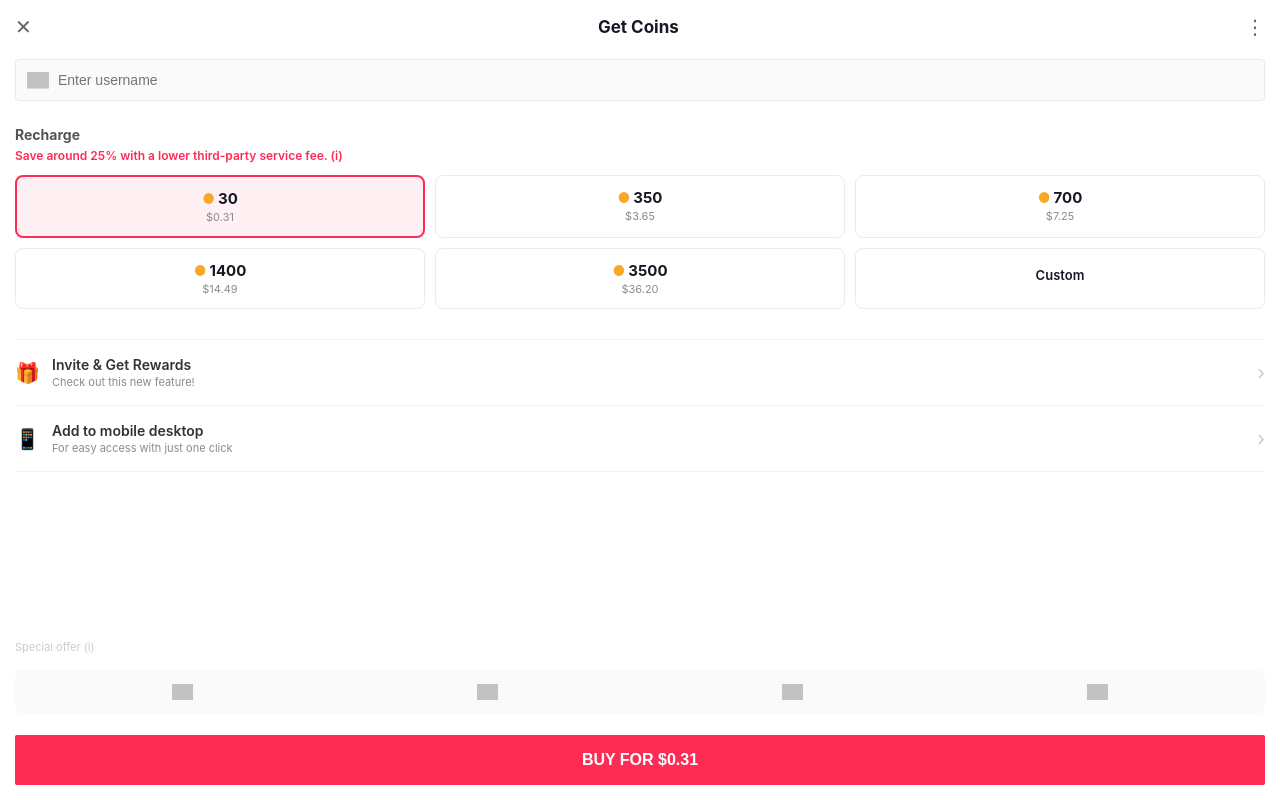
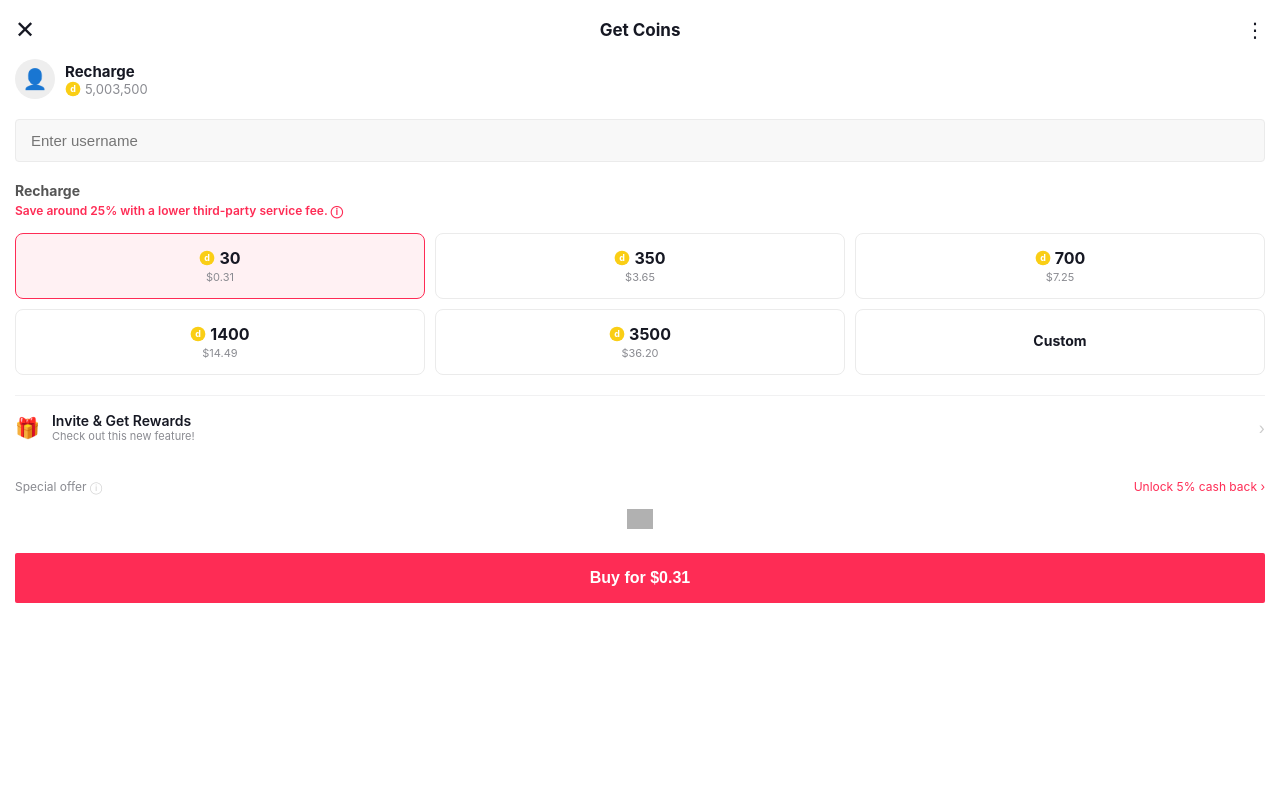
Before and after one commit to growchampionship-cell/Tik11, a plain HTML site: page index.html in a window 1280 px wide. Drawn offline with Linux system fonts and the light colour scheme; grey boxes are pictures that could not be loaded.

Commit message:
Update index.html

```diff
--- a/index.html
+++ b/index.html
@@ -3,158 +3,178 @@
 <head>
     <meta charset="UTF-8">
     <meta name="viewport" content="width=device-width, initial-scale=1.0">
-    <title>TikTok Coin Recharge - Full Page</title>
+    <title>TikTok Recharge</title>
     <style>
-        :root { --primary-red: #fe2c55; --bg-gray: #f8f8f8; --border-gray: #ebebeb; --text-gray: #8a8b91; }
-        body { font-family: -apple-system, sans-serif; background-color: white; margin: 0; padding: 15px; display: flex; flex-direction: column; height: 100vh; color: #161823; box-sizing: border-box; }
+        :root { --tiktok-red: #fe2c55; --coin-gold: #face15; --text-gray: #8a8b91; --soft-bg: #f8f8f8; }
+        body { font-family: -apple-system, system-ui, sans-serif; margin: 0; padding: 15px; background: #fff; color: #161823; overflow-x: hidden; }
 
-        /* HEADER (X-Title-⋮) */
-        .header { display: flex; justify-content: space-between; align-items: center; padding-bottom: 20px; }
-        .header h1 { font-size: 17px; margin: 0; font-weight: 700; }
-        .icon-btn { font-size: 20px; color: #666; cursor: pointer; }
+        /* Nav Header */
+        .nav { display: flex; justify-content: space-between; align-items: center; padding-bottom: 10px; }
+        .nav-title { font-size: 17px; font-weight: 700; }
+        .close-btn { font-size: 24px; cursor: pointer; color: #161823; }
 
-        /* USERNAME INPUT */
-        .user-input-container { position: relative; margin-bottom: 25px; }
-        .user-icon { position: absolute; left: 12px; top: 50%; transform: translateY(-50%); width: 22px; opacity: 0.6; }
-        .username-input { width: 100%; padding: 12px 12px 12px 42px; border: 1px solid var(--border-gray); border-radius: 4px; font-size: 14px; box-sizing: border-box; background-color: #fafafa; }
+        /* Real TikTok Coin SVG */
+        .tk-coin { width: 16px; height: 16px; vertical-align: middle; margin-right: 4px; }
 
-        /* RECHARGE TITLE & PROMO */
-        .recharge-section-title { font-weight: 700; font-size: 14px; margin-bottom: 5px; color: #555; }
-        .promo-text { color: var(--primary-red); font-size: 12px; margin-bottom: 12px; display: block; font-weight: 600; }
+        /* Top Balance Header (from image 3164) */
+        .balance-header { display: flex; align-items: center; gap: 10px; margin-bottom: 15px; padding: 5px 0; }
+        .tk-avatar { width: 40px; height: 40px; border-radius: 50%; background: #eee; display: flex; align-items: center; justify-content: center; font-size: 20px; }
+        .balance-info b { font-size: 15px; display: block; }
+        .balance-info span { font-size: 13px; color: var(--text-gray); display: flex; align-items: center; }
 
-        /* COIN GRID (3x2) */
-        .grid { display: grid; grid-template-columns: repeat(3, 1fr); gap: 10px; margin-bottom: 30px; }
-        .item { border: 1px solid var(--border-gray); border-radius: 8px; padding: 12px; text-align: center; cursor: pointer; transition: 0.2s; position: relative; }
-        .item:hover { border-color: var(--primary-red); background-color: #fff1f3; }
-        .item.active { border: 2px solid var(--primary-red); background-color: #fff1f3; }
-        .coin-icon { color: #f9a825; font-size: 14px; margin-right: 3px; }
-        .item-amt { font-weight: bold; font-size: 15px; display: flex; align-items: center; justify-content: center; }
-        .item-price { color: var(--text-gray); font-size: 11px; margin-top: 2px; }
+        /* Input Area */
+        .user-box { position: relative; margin-bottom: 20px; }
+        .user-input { width: 100%; padding: 12px 15px; border: 1px solid #ebebeb; border-radius: 4px; background: var(--soft-bg); box-sizing: border-box; font-size: 15px; outline: none; }
 
-        /* Custom item alignment */
-        .item-custom { font-size: 13px; font-weight: 600; color: #161823; margin-top: 6px; }
+        /* Recharge Labels */
+        .section-label { font-weight: 700; font-size: 14px; margin-bottom: 4px; color: #555; }
+        .promo-red { color: var(--tiktok-red); font-size: 12px; margin-bottom: 15px; font-weight: 600; }
 
-        /* MENU ITEMS (Invite, Add to Desktop) */
-        .menu-row { display: flex; align-items: center; padding: 16px 0; border-top: 1px solid #f1f1f2; cursor: pointer; }
-        .menu-row.last { border-bottom: 1px solid #f1f1f2; margin-bottom: auto; } /* margin-bottom auto pushes everything below down */
-        .menu-icon { font-size: 20px; margin-right: 15px; color: #666; width: 22px; text-align: center; }
-        .menu-main { flex: 1; }
-        .menu-title { font-size: 14px; font-weight: 600; color: #333; }
-        .menu-sub { font-size: 11px; color: var(--text-gray); margin-top: 2px; }
-        .menu-arrow { color: #ccc; font-size: 20px; }
+        /* Grid */
+        .coin-grid { display: grid; grid-template-columns: repeat(3, 1fr); gap: 10px; margin-bottom: 20px; }
+        .coin-card { border: 1px solid #ebebeb; border-radius: 8px; padding: 14px 4px; text-align: center; cursor: pointer; transition: 0.2s; background: #fff; }
+        .coin-card.active { border: 1.5px solid var(--tiktok-red); background: #fff1f3; }
+        .coin-val { font-weight: 700; font-size: 16px; margin-bottom: 2px; display: flex; align-items: center; justify-content: center; }
+        .coin-price { color: var(--text-gray); font-size: 11px; }
 
-        /* BOTTOM SECTION (Payment + Button) */
-        .bottom-bar { margin-top: auto; padding-top: 20px; }
-        .special-offer { font-size: 11px; color: #ccc; text-align: left; margin-bottom: 15px; }
-        .payment-methods { display: flex; justify-content: space-around; padding: 15px; background: #fafafa; border-radius: 8px; margin-bottom: 20px; }
-        .payment-methods img { height: 16px; opacity: 0.6; }
-        .main-buy-btn { width: 100%; background: var(--primary-red); color: white; border: none; padding: 16px; border-radius: 2px; font-weight: bold; font-size: 16px; cursor: pointer; text-transform: uppercase; }
+        /* Menu Rows */
+        .row { display: flex; align-items: center; padding: 16px 0; border-top: 1px solid #f1f1f2; cursor: pointer; }
+        .row-icon { font-size: 20px; margin-right: 12px; }
+        .row-content { flex: 1; }
+        .row-title { font-size: 14px; font-weight: 600; }
+        .row-sub { font-size: 11px; color: var(--text-gray); }
 
-        /* MODAL (Custom Popup) */
-        .overlay { display: none; position: fixed; top: 0; left: 0; width: 100%; height: 100%; background: rgba(0,0,0,0.5); z-index: 100; justify-content: center; align-items: center; }
-        .modal { background: white; padding: 25px; border-radius: 12px; width: 80%; max-width: 320px; text-align: center; }
-        .modal input { width: 100%; padding: 12px; margin: 15px 0; border: 1px solid #ddd; border-radius: 4px; text-align: center; font-size: 16px; outline: none; box-sizing: border-box; }
-        .modal input:focus { border-color: var(--primary-red); }
-        .modal-btn { background: var(--primary-red); color: white; border: none; padding: 12px; border-radius: 4px; width: 100%; font-weight: bold; cursor: pointer; }
-        .cancel-btn { background: none; border: none; color: gray; margin-top: 10px; cursor: pointer; font-size: 12px; }
+        /* Footer Buy Section */
+        .footer { margin-top: auto; padding-top: 20px; text-align: center; }
+        .special-offer { font-size: 12px; color: var(--text-gray); margin-bottom: 15px; text-align: left; }
+        .payment-img { width: 100%; max-width: 250px; margin-bottom: 15px; opacity: 0.8; }
+        .buy-btn { width: 100%; background: var(--tiktok-red); color: white; border: none; padding: 16px; border-radius: 2px; font-weight: bold; font-size: 16px; cursor: pointer; }
+
+        /* Custom Popup */
+        .overlay { display: none; position: fixed; top: 0; left: 0; width: 100%; height: 100%; background: rgba(0,0,0,0.6); z-index: 100; justify-content: center; align-items: center; }
+        .modal { background: white; padding: 25px; border-radius: 12px; width: 85%; max-width: 320px; text-align: center; }
+        .modal input { width: 100%; padding: 15px; margin: 15px 0; border: 1px solid #ddd; border-radius: 8px; text-align: center; font-size: 20px; font-weight: bold; }
     </style>
 </head>
 <body>
 
-<div class="header">
-    <span class="icon-btn">✕</span>
-    <h1>Get Coins</h1>
-    <span class="icon-btn">⋮</span>
+    <div class="nav">
+        <span class="close-btn">✕</span>
+        <span class="nav-title">Get Coins</span>
+        <span style="font-size: 20px;">⋮</span>
     </div>
 
-<div class="user-input-container">
-    <img src="https://img.icons8.com/ios-filled/50/666666/user-male-circle.png" class="user-icon" alt="User">
-    <input type="text" id="targetUser" class="username-input" placeholder="Enter username">
+    <div class="balance-header">
+        <div class="tk-avatar">👤</div>
+        <div class="balance-info">
+            <b>Recharge</b>
+            <span>
+                <svg class="tk-coin" viewBox="0 0 50 50"><circle cx="25" cy="25" r="23" fill="#face15"/><text x="50%" y="50%" text-anchor="middle" fill="#fff" font-weight="bold" font-size="28px" dy=".3em">d</text></svg>
+                5,003,500
+            </span>
+        </div>
     </div>
 
-<div class="recharge-section-title">Recharge</div>
-<span class="promo-text">Save around 25% with a lower third-party service fee. (i)</span>
-
-<div class="grid">
-    <div class="item active" onclick="selectCard(this, 30, 0.31)"><div class="item-amt"><span class="coin-icon">●</span>30</div><div class="item-price">$0.31</div></div>
-    <div class="item" onclick="selectCard(this, 350, 3.65)"><div class="item-amt"><span class="coin-icon">●</span>350</div><div class="item-price">$3.65</div></div>
-    <div class="item" onclick="selectCard(this, 700, 7.25)"><div class="item-amt"><span class="coin-icon">●</span>700</div><div class="item-price">$7.25</div></div>
-    <div class="item" onclick="selectCard(this, 1400, 14.49)"><div class="item-amt"><span class="coin-icon">●</span>1400</div><div class="item-price">$14.49</div></div>
-    <div class="item" onclick="selectCard(this, 3500, 36.20)"><div class="item-amt"><span class="coin-icon">●</span>3500</div><div class="item-price">$36.20</div></div>
-    <div class="item" onclick="showPopup()"><div class="item-custom">Custom</div></div>
+    <div class="user-box">
+        <input type="text" id="userInput" class="user-input" placeholder="Enter username">
     </div>
 
-<div class="menu-row">
-    <span class="menu-icon">🎁</span>
-    <div class="menu-main"><div class="menu-title">Invite & Get Rewards</div><div class="menu-sub">Check out this new feature!</div></div>
-    <span class="menu-arrow">›</span>
+    <div class="section-label">Recharge</div>
+    <div class="promo-red">Save around 25% with a lower third-party service fee. ⓘ</div>
+
+    <div class="coin-grid">
+        <div class="coin-card active" onclick="sel(this, 30, 0.31)">
+            <div class="coin-val">
+                <svg class="tk-coin" viewBox="0 0 50 50"><circle cx="25" cy="25" r="23" fill="#face15"/><text x="50%" y="50%" text-anchor="middle" fill="#fff" font-weight="bold" font-size="28px" dy=".3em">d</text></svg>
+                30
             </div>
-<div class="menu-row last">
-    <span class="menu-icon">📱</span>
-    <div class="menu-main"><div class="menu-title">Add to mobile desktop</div><div class="menu-sub">For easy access with just one click</div></div>
-    <span class="menu-arrow">›</span>
+            <div class="coin-price">$0.31</div>
+        </div>
+        <div class="coin-card" onclick="sel(this, 350, 3.65)">
+            <div class="coin-val">
+                <svg class="tk-coin" viewBox="0 0 50 50"><circle cx="25" cy="25" r="23" fill="#face15"/><text x="50%" y="50%" text-anchor="middle" fill="#fff" font-weight="bold" font-size="28px" dy=".3em">d</text></svg>
+                350
+            </div>
+            <div class="coin-price">$3.65</div>
+        </div>
+        <div class="coin-card" onclick="sel(this, 700, 7.25)">
+            <div class="coin-val">
+                <svg class="tk-coin" viewBox="0 0 50 50"><circle cx="25" cy="25" r="23" fill="#face15"/><text x="50%" y="50%" text-anchor="middle" fill="#fff" font-weight="bold" font-size="28px" dy=".3em">d</text></svg>
+                700
+            </div>
+            <div class="coin-price">$7.25</div>
+        </div>
+        <div class="coin-card" onclick="sel(this, 1400, 14.49)">
+            <div class="coin-val">
+                <svg class="tk-coin" viewBox="0 0 50 50"><circle cx="25" cy="25" r="23" fill="#face15"/><text x="50%" y="50%" text-anchor="middle" fill="#fff" font-weight="bold" font-size="28px" dy=".3em">d</text></svg>
+                1400
+            </div>
+            <div class="coin-price">$14.49</div>
+        </div>
+        <div class="coin-card" onclick="sel(this, 3500, 36.20)">
+            <div class="coin-val">
+                <svg class="tk-coin" viewBox="0 0 50 50"><circle cx="25" cy="25" r="23" fill="#face15"/><text x="50%" y="50%" text-anchor="middle" fill="#fff" font-weight="bold" font-size="28px" dy=".3em">d</text></svg>
+                3500
+            </div>
+            <div class="coin-price">$36.20</div>
+        </div>
+        <div class="coin-card" onclick="openModal()">
+            <div class="coin-val" style="margin-top: 8px; font-size: 14px;">Custom</div>
+        </div>
     </div>
 
-<div class="bottom-bar">
-    <div class="special-offer">Special offer (i)</div>
-    <div class="payment-methods">
-        <img src="https://img.icons8.com/color/48/visa.png" alt="Visa">
-        <img src="https://img.icons8.com/color/48/mastercard.png" alt="Mastercard">
-        <img src="https://img.icons8.com/color/48/paypal.png" alt="PayPal">
-        <img src="https://img.icons8.com/color/48/google-pay.png" alt="GPay">
+    <div class="row">
+        <span class="row-icon">🎁</span>
+        <div class="row-content">
+            <div class="row-title">Invite & Get Rewards</div>
+            <div class="row-sub">Check out this new feature!</div>
         </div>
-    <button class="main-buy-btn" id="finalBuyBtn" onclick="processTransfer()">Buy for $0.31</button>
+        <span style="color:#ccc">›</span>
     </div>
 
-<div class="overlay" id="customPopup">
+    <div class="footer">
+        <div class="special-offer">Special offer <span style="color:#ccc">ⓘ</span> <span style="float:right; color:var(--tiktok-red)">Unlock 5% cash back ›</span></div>
+        <img src="https://upload.wikimedia.org/wikipedia/commons/b/b5/PayPal.svg" class="payment-img" style="height:20px; width:auto; margin-bottom:20px;" alt="Payments">
+        <button id="buyBtn" class="buy-btn" onclick="finish()">Buy for $0.31</button>
+    </div>
+
+    <div class="overlay" id="modal">
         <div class="modal">
+            <svg class="tk-coin" style="width:40px; height:40px;" viewBox="0 0 50 50"><circle cx="25" cy="25" r="23" fill="#face15"/><text x="50%" y="50%" text-anchor="middle" fill="#fff" font-weight="bold" font-size="28px" dy=".3em">d</text></svg>
             <h3>Custom Amount</h3>
-        <p style="font-size:12px;color:grey;margin-top:0">Enter the number of <span class="coin-icon" style="font-size:10px">●</span>coins you want.</p>
-        <input type="number" id="customAmount" placeholder="Min. 100">
-        <button class="modal-btn" onclick="applyCustom()">Apply Amount</button>
-        <button class="cancel-btn" onclick="hidePopup()">Cancel</button>
+            <input type="number" id="customIn" placeholder="0">
+            <button class="buy-btn" onclick="applyCustom()">Confirm</button>
+            <p style="color:gray; font-size:13px; margin-top:15px; cursor:pointer;" onclick="closeModal()">Cancel</p>
         </div>
     </div>
 
     <script>
-    let selectedAmount = 30; // Default active value
-    let selectedPrice = 0.31; // Default price
+        let currentPrice = 0.31;
 
-    function selectCard(el, amt, price) {
-        // Reset active state
-        document.querySelectorAll('.grid .item').forEach(c => c.classList.remove('active'));
-        el.classList.add('active'); // Set new active state
-
-        selectedAmount = amt;
-        selectedPrice = price;
-        updateBuyButton();
+        function sel(el, amt, price) {
+            document.querySelectorAll('.coin-card').forEach(c => c.classList.remove('active'));
+            el.classList.add('active');
+            currentPrice = price;
+            document.getElementById('buyBtn').innerText = `Buy for $${price.toFixed(2)}`;
         }
 
-    function updateBuyButton() {
-        document.getElementById('finalBuyBtn').innerText = `Buy for $${selectedPrice.toFixed(2)}`;
+        function openModal() { document.getElementById('modal').style.display = 'flex'; }
+        function closeModal() { document.getElementById('modal').style.display = 'none'; }
+
+        function applyCustom() {
+            let val = document.getElementById('customIn').value;
+            if(val > 0) {
+                currentPrice = val * 0.0105;
+                document.getElementById('buyBtn').innerText = `Buy for $${currentPrice.toFixed(2)}`;
+                closeModal();
+            }
         }
 
-    function showPopup() { document.getElementById('customPopup').style.display = 'flex'; }
-    function hidePopup() { document.getElementById('customPopup').style.display = 'none'; }
-
-    function applyCustom() {
-        const val = document.getElementById('customAmount').value;
-        if(val >= 100) {
-            selectedAmount = val;
-            alert(`Custom amount set to ${val} coins.`);
-            // In a real app, you would calculate the price here
-            selectedPrice = 0.00; // Placeholder for logic
-            updateBuyButton();
-            hidePopup();
-        } else { alert("Minimum custom amount is 100 coins."); }
-    }
-
-    function processTransfer() {
-        const user = document.getElementById('targetUser').value;
-        if(!user) { alert("Please enter a valid username first!"); return; }
-        alert(`Request Sent!\nSending ${selectedAmount} coins to @${user}. Waiting for payment...`);
+        function finish() {
+            let user = document.getElementById('userInput').value;
+            if(!user) return alert("Please enter username");
+            alert("Redirecting to secure payment for @" + user);
         }
     </script>
-
 </body>
 </html>
```
Lines whose indentation alone changed are shown as unchanged.
